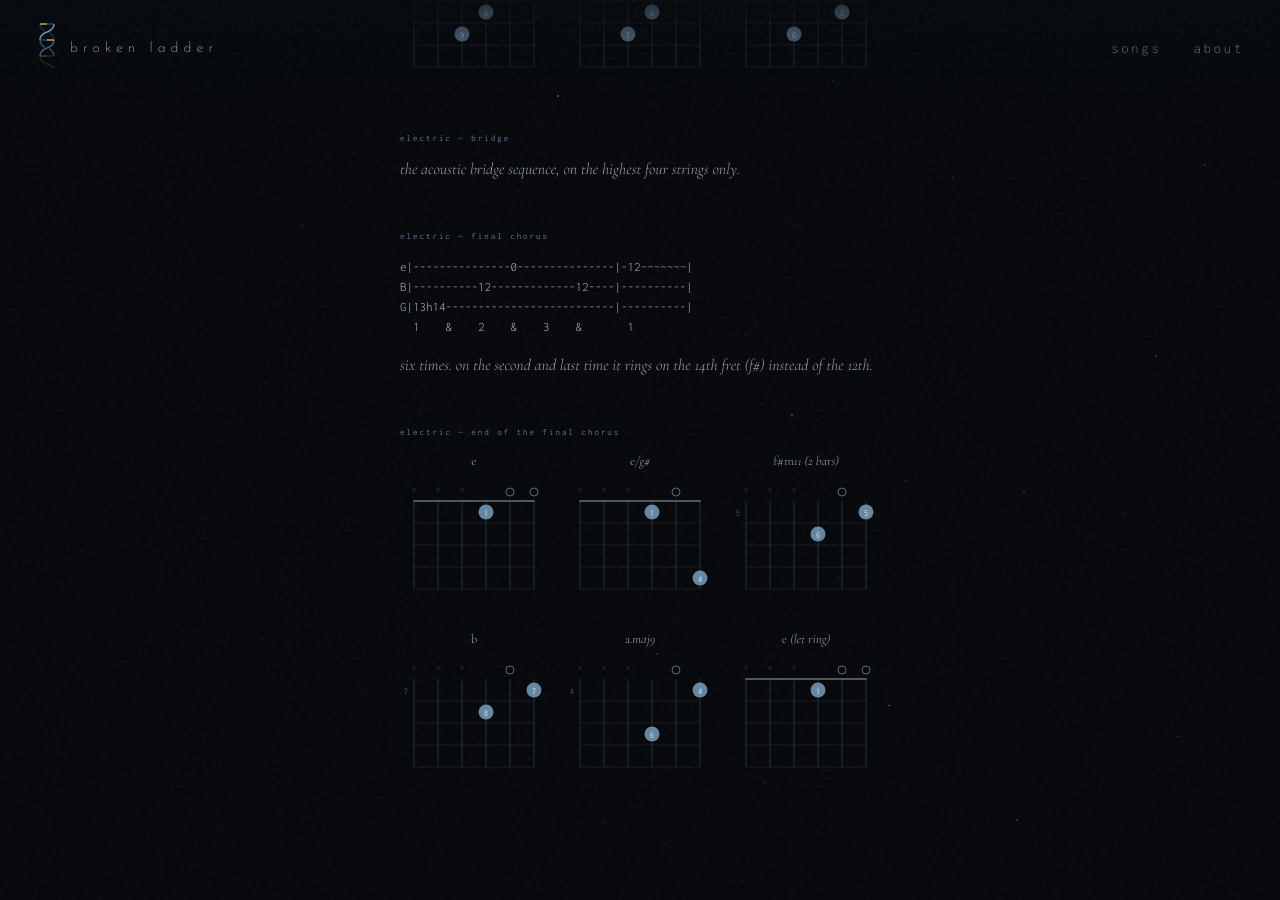
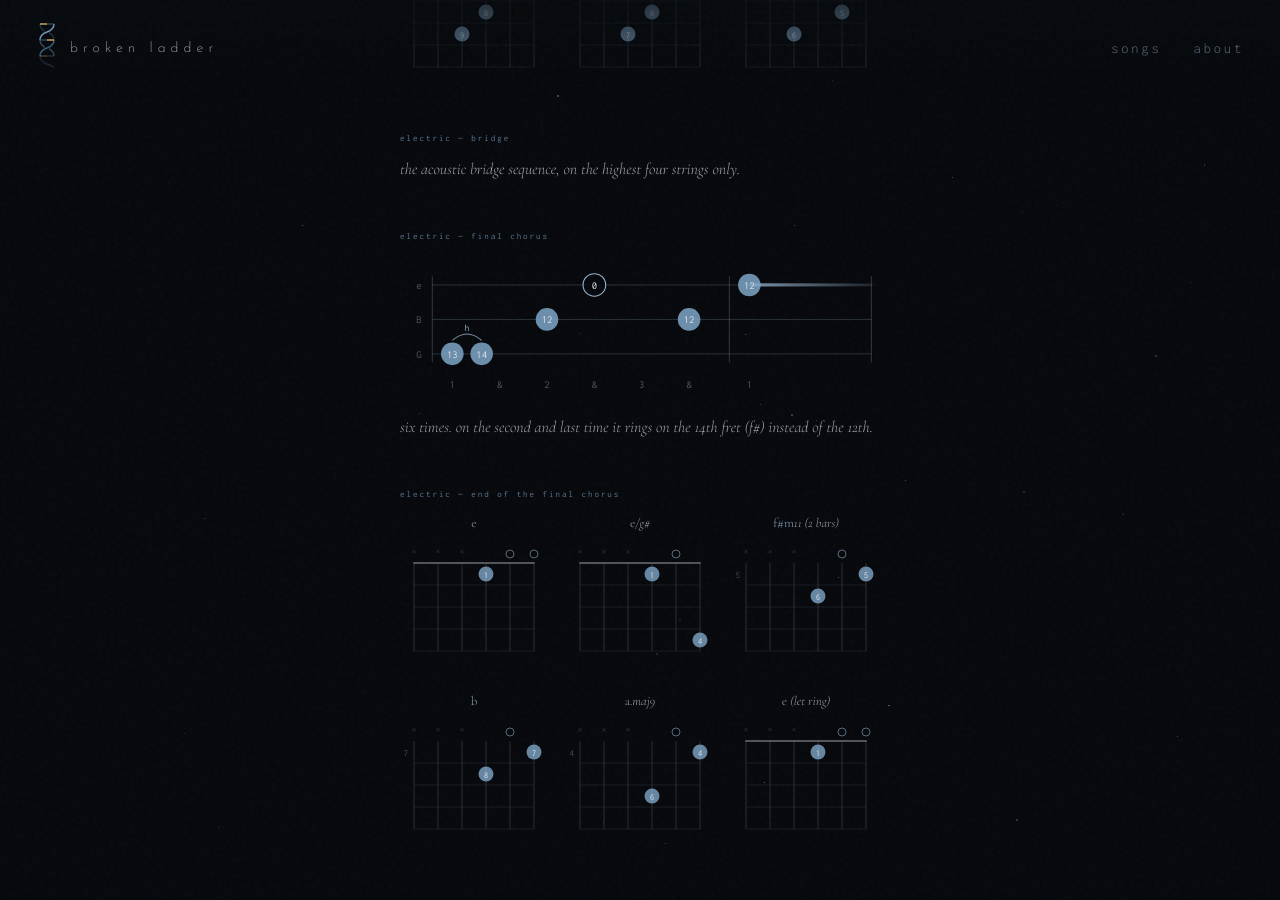
Before and after one commit to ClayShentrup/brokenladder, a Jekyll site: the page built from songs/the-puzzle-remains.html, in a window 1280 px wide and 900 px high, scrolled down 5510 px. Built offline with Jekyll 4.4.1, drawn with Linux system fonts in a browser that asks for light colours.

Commit message:
Draw tab as SVG in the chord-diagram style; final chorus figure uses it
Co-Authored-By: Claude Opus 5.5 <noreply@anthropic.com>

```diff
--- a/_layouts/lyrics.html
+++ b/_layouts/lyrics.html
@@ -32,7 +32,7 @@ em { font-style:normal; color:var(--accent); }
 .chord-box-name { font-family:var(--font-body); font-size:13px; font-weight:300; font-style:italic; color:var(--text); opacity:0.7; text-align:center; white-space:nowrap; }
 .chord-box-name em { font-style:normal; color:var(--accent-bright); font-weight:400; opacity:1; }
 /* ── tab and part notes ── */
-.tab { font-family:var(--font-mono); font-size:13px; font-weight:300; line-height:1.55; color:var(--text); opacity:0.8; white-space:pre; overflow-x:auto; }
+.tab-svg svg { display:block; width:100%; max-width:480px; height:auto; }
 .part-note { margin-top:18px; font-family:var(--font-body); font-size:16px; font-weight:300; font-style:italic; color:var(--text); opacity:0.7; }
 .section-label + .part-note { margin-top:0; }
 /* ── banner ── */
@@ -131,6 +132,42 @@ em { font-style:normal; color:var(--accent); }
     return s;
   }
 
+  // tab: { strings:["e","B","G"], slots:[6,2], count:[["1","&","2","&","3","&"],["1",""]],
+  //        notes:[{bar,at,s,f,h?,ring?}] }  at = slot within the bar, s = string index (0 = top)
+  function renderTab(t) {
+    const slotW=44, gap=32, padL=30, padT=26, padR=8, countH=28, r=10.5;
+    const barX=[]; let x=padL;
+    t.slots.forEach(n => { barX.push(x); x += n*slotW + 12; });
+    const W = x - 12 + padR, H = padT + (t.strings.length-1)*gap + 14 + countH;
+    const sx = (bar, at) => barX[bar] + 12 + at*slotW + slotW*0.15;
+    const sy = s => padT + s*gap;
+    let s = `<svg viewBox="0 0 ${W} ${H}" width="${W}" height="${H}" xmlns="http://www.w3.org/2000/svg" role="img" aria-label="tab">`;
+    s += `<defs><linearGradient id="ringfade" x1="0" x2="1"><stop offset="0" stop-color="${accentBr}" stop-opacity="0.7"/><stop offset="1" stop-color="${accentBr}" stop-opacity="0"/></linearGradient></defs>`;
+    t.strings.forEach((nm, i) => {
+      s += `<line x1="${padL}" y1="${sy(i)}" x2="${W-padR}" y2="${sy(i)}" stroke="${dimCol}" stroke-width="0.75" opacity="0.5"/>`;
+      s += `<text x="${padL-10}" y="${sy(i)+3.5}" font-family="Inconsolata,monospace" font-size="10" fill="${dimCol}" text-anchor="end" opacity="0.8">${nm}</text>`;
+    });
+    const yTop = sy(0)-8, yBot = sy(t.strings.length-1)+8;
+    [...barX, W-padR].forEach(bx => { s += `<line x1="${bx}" y1="${yTop}" x2="${bx}" y2="${yBot}" stroke="${dimCol}" stroke-width="0.75" opacity="0.6"/>`; });
+    t.count.forEach((c, b) => c.forEach((lab, k) => { if (lab) s += `<text x="${sx(b,k)}" y="${yBot+countH-4}" font-family="Inconsolata,monospace" font-size="10" fill="${dimCol}" text-anchor="middle" opacity="0.8">${lab}</text>`; }));
+    const dot = (cx, cy, f) => (f === 0
+      ? `<circle cx="${cx}" cy="${cy}" r="${r}" fill="${cs.getPropertyValue('--bg').trim() || '#000'}" stroke="${accentBr}" stroke-width="1" opacity="0.9"/>`
+      : `<circle cx="${cx}" cy="${cy}" r="${r}" fill="${accent}" opacity="0.85"/>`) + `<text x="${cx}" y="${cy+3.5}" font-family="Inconsolata,monospace" font-size="10" fill="${textCol}" text-anchor="middle">${f}</text>`;
+    t.notes.forEach(n => {
+      const cx = sx(n.bar, n.at), cy = sy(n.s);
+      if (n.ring) s += `<rect x="${cx}" y="${cy-1.5}" width="${barX[n.bar] + t.slots[n.bar]*slotW + 12 - cx - 4}" height="3" rx="1.5" fill="url(#ringfade)"/>`;
+      if (n.h !== undefined) {
+        const cx2 = cx + slotW*0.62;
+        s += `<path d="M ${cx} ${cy-r-2} Q ${(cx+cx2)/2} ${cy-r-14} ${cx2} ${cy-r-2}" fill="none" stroke="${accentBr}" stroke-width="1" opacity="0.7"/>`;
+        s += `<text x="${(cx+cx2)/2}" y="${cy-r-11}" font-family="Inconsolata,monospace" font-size="9" fill="${accentBr}" text-anchor="middle" opacity="0.9">h</text>`;
+        s += dot(cx2, cy, n.h);
+      }
+      s += dot(cx, cy, n.f);
+    });
+    return s + '</svg>';
+  }
+  tabs.forEach(el => { el.innerHTML = renderTab(window[el.dataset.tab]); });
+
   for (const [el, chords] of grids) {
     for (const [name, frets] of Object.entries(chords)) {
       const styledName = name.replace(/^([a-z#b]+)/, '<em>$1</em>');
--- a/songs/the-puzzle-remains.html
+++ b/songs/the-puzzle-remains.html
@@ -191,12 +191,23 @@ line: "rgba(126,166,200,0.18)"
 
     <div class="section" style="--anim-delay:1.65s">
       <div class="section-label">electric — final chorus</div>
-<pre class="tab">e|---------------0---------------|-12~~~~~~~|
-B|----------12-------------12----|----------|
-G|13h14--------------------------|----------|
-  1    &    2    &    3    &       1</pre>
+      <div class="tab-svg" data-tab="leadFinalChorus"></div>
       <p class="part-note">six times. on the second and last time it rings on the 14th fret (f#) instead of the 12th.</p>
     </div>
+    <script>
+    window.leadFinalChorus = {
+      strings: ["e", "B", "G"],
+      slots: [6, 3],
+      count: [["1", "&", "2", "&", "3", "&"], ["1", "", ""]],
+      notes: [
+        { bar: 0, at: 0, s: 2, f: 13, h: 14 },
+        { bar: 0, at: 2, s: 1, f: 12 },
+        { bar: 0, at: 3, s: 0, f: 0 },
+        { bar: 0, at: 5, s: 1, f: 12 },
+        { bar: 1, at: 0, s: 0, f: 12, ring: true }
+      ]
+    };
+    </script>
 
     <div class="section" style="--anim-delay:1.7s">
       <div class="section-label">electric — end of the final chorus</div>
```
Also changed, not shown: other parts of _layouts/lyrics.html (+2 -1 lines).
